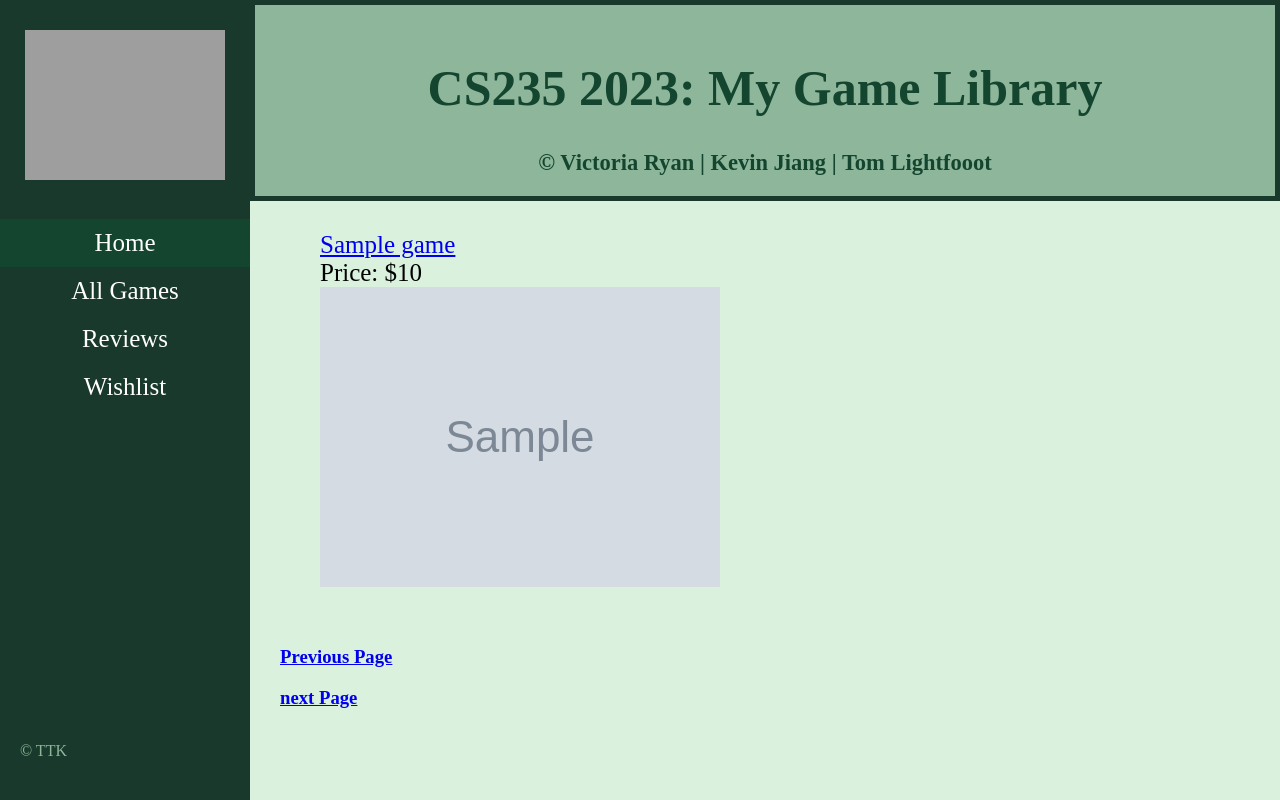
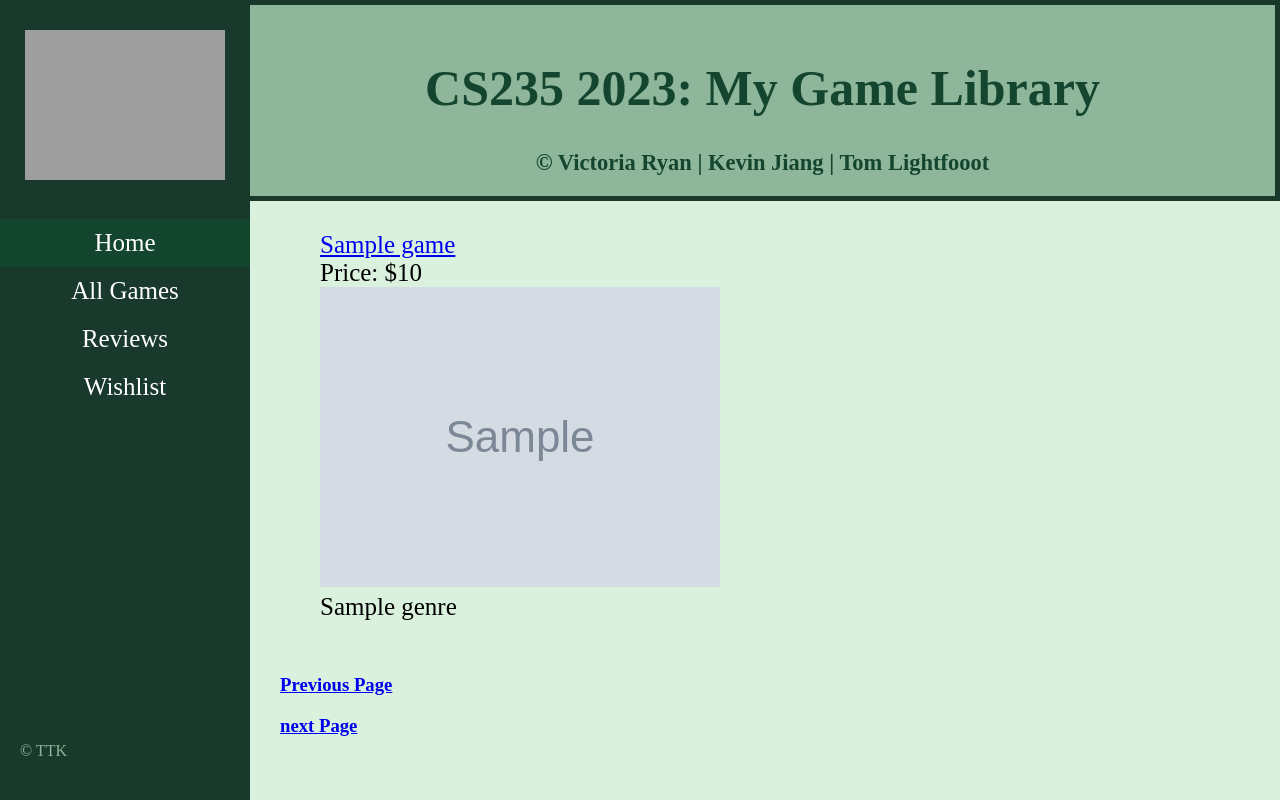
Before and after one commit to chromeyy/games-library-web-app, a Flask app: template games/templates/game_library.html in a window 1280 px wide. Run offline with Flask 3, Linux system fonts and the light colour scheme; the template is opened without the code that fills it: most values are stand-ins (such as "Sample title", 1, 10 or a date in 2020); grey boxes marked "Sample" are stand-in pictures; grey boxes are pictures that could not be loaded.

Commit message:
Genre selection (url only)
A genre can now be typed into the url to filter the results

```diff
--- a/games/static/css/main.css
+++ b/games/static/css/main.css
@@ -60,6 +60,7 @@ body {
     color: #14452F;
     margin-left: 250px;
     border: 5px solid #18392B;
+    border-left: 0px;
 }
 
 #content {
--- a/games/templates/game_info.html
+++ b/games/templates/game_info.html
@@ -4,7 +4,7 @@
         <meta charset="UTF-8">
         <title>Home page</title>
         <link
-          rel="stylesheet" href="../static/css/main.css"
+          rel="stylesheet" href="{{ url_for('static', filename='css/main.css') }}"
         />
     </head>
     <body>
--- a/games/templates/game_library.html
+++ b/games/templates/game_library.html
@@ -4,7 +4,7 @@
         <meta charset="UTF-8">
         <title>Home page</title>
         <link
-          rel="stylesheet" href="../static/css/main.css"
+          rel="stylesheet" href="{{ url_for('static', filename='css/main.css') }}"
         />
     </head>
     <body class="game_library">
@@ -18,13 +18,18 @@
                     <a href="#">{{ game.title }}</a>
                     <p>Price: ${{ game.price }} </p>
                     <img src={{ game.image_url }} alt="game_image">
+
+                    {% for genre in game.genres %}
+                    <p>{{genre.genre_name}}
+                    {% endfor %}
+
                     <br>
                     <br>
                 </li>
                 {% endfor %}
             </ul>
-            <a href="{{ url_for('game_library_bp.game_library', current_page=current_page - 1) }}"><h3>Previous Page</h3></a>
-            <a href="{{ url_for('game_library_bp.game_library', current_page=current_page + 1) }}"><h3>next Page</h3></a>
+            <a href="{{ url_for('game_library_bp.game_library', selected_genre = selected_genre, current_page=current_page - 1) }}"><h3>Previous Page</h3></a>
+            <a href="{{ url_for('game_library_bp.game_library', selected_genre = selected_genre, current_page=current_page + 1) }}"><h3>next Page</h3></a>
         </main>
         {% endblock %}
     </body>
--- a/games/templates/index.html
+++ b/games/templates/index.html
@@ -4,7 +4,7 @@
         <meta charset="UTF-8">
         <title>Home page</title>
         <link
-          rel="stylesheet" href="../static/css/main.css"
+          rel="stylesheet" href="{{ url_for('static', filename='css/main.css') }}"
         />
     </head>
     <body>
--- a/games/templates/navigationBar.html
+++ b/games/templates/navigationBar.html
@@ -3,7 +3,7 @@
         <img id="logo" src="https://static.vecteezy.com/system/resources/previews/009/380/532/original/shark-drawing-clipart-design-illustration-free-png.png" alt="Logo" width="200" height="150">
         <ul>
             <li><a href="{{ url_for('index_bp.index') }}" class="selected">Home</a></li>
-            <li><a href="{{ url_for('game_library_bp.game_library', current_page=0) }}">All Games</a></li>
+            <li><a href="{{ url_for('game_library_bp.game_library', selected_genre = '_', current_page=0) }}">All Games</a></li>
             <li><a href="#">Reviews</a></li>
             <li><a href="#">Wishlist</a></li>
         </ul>
```
Also changed, not shown: games/blueprints/game_library_bp.py (+12 -4 lines).
